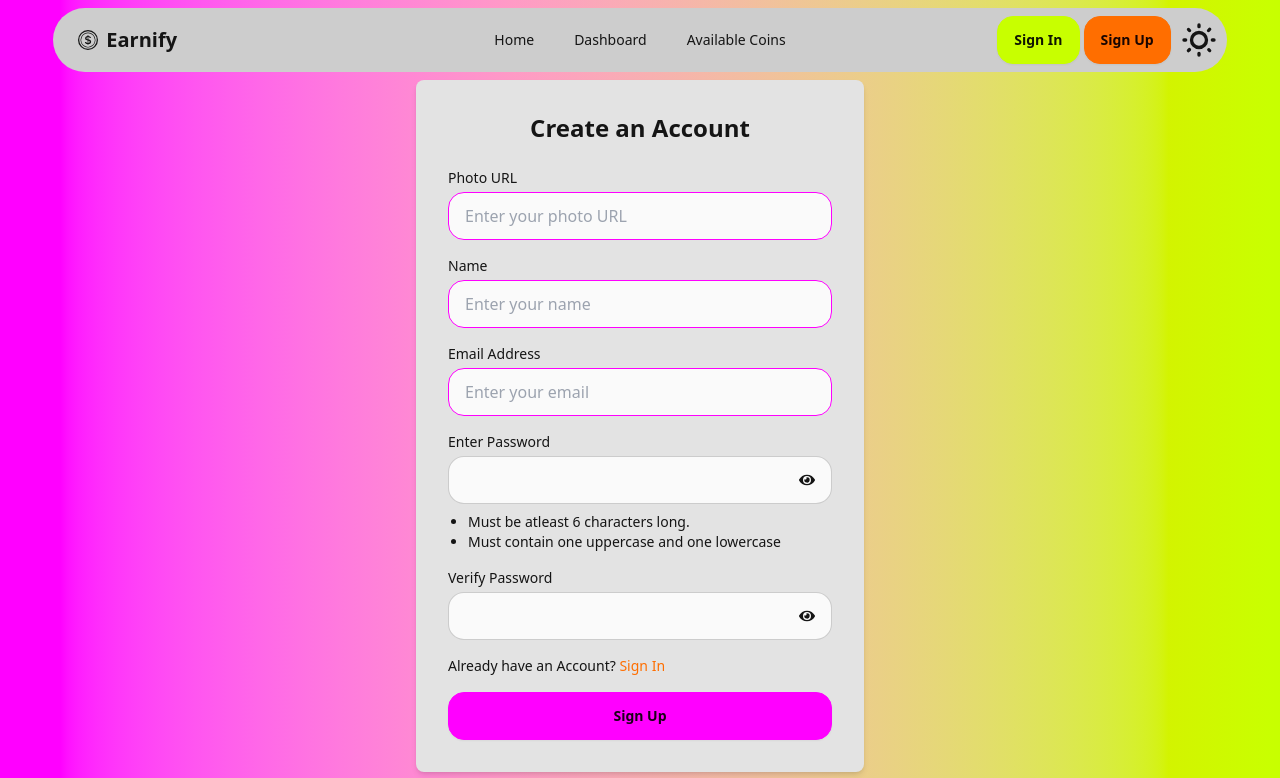
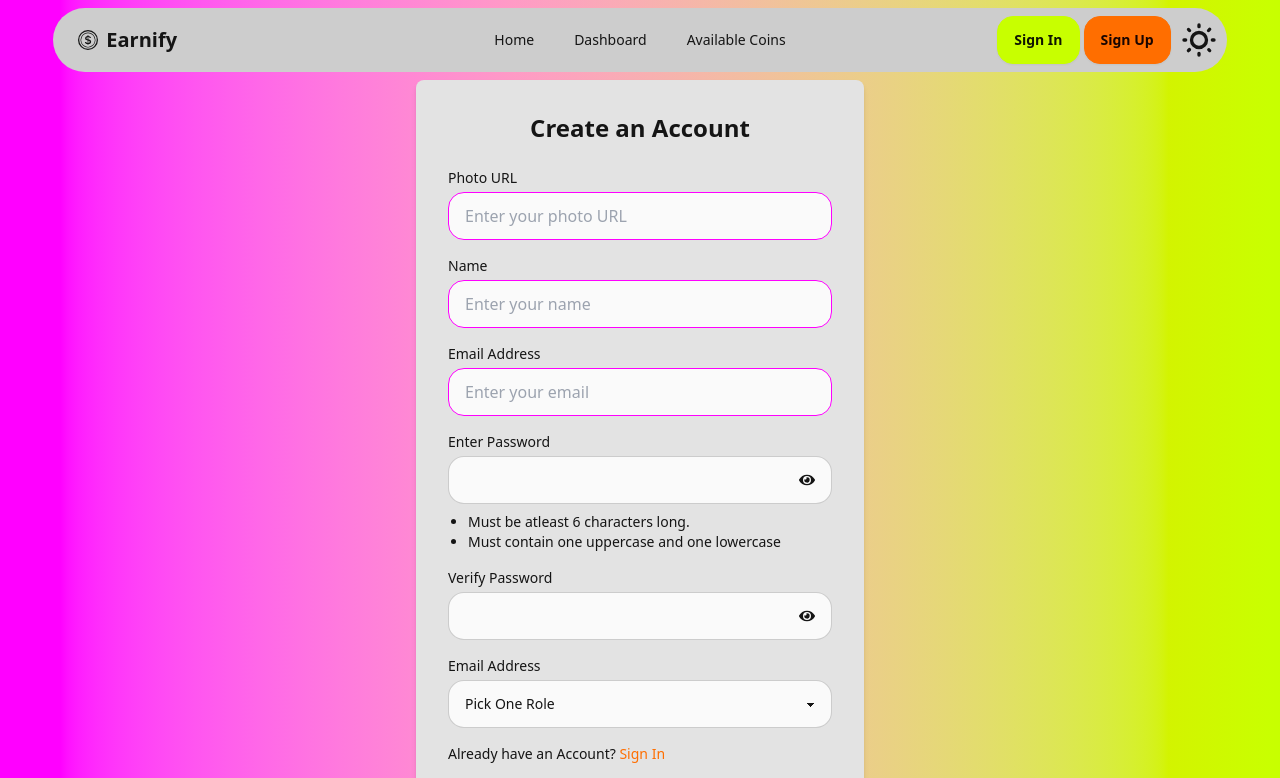
Before and after one commit to adnansyed101/earnify-client, a React (Vite) app: page /signup in a window 1280 px wide. Shown: the top 778 px of the page. Built offline with nearby package versions, Linux system fonts and the light colour scheme; no server answers.

Commit message:
Add select to sign up

```diff
--- a/src/pages/SignUp.jsx
+++ b/src/pages/SignUp.jsx
@@ -171,6 +171,19 @@ const SignUp = () => {
               )}
             </label>
           </div>
+          {/* Select Role */}
+          <div>
+            <label htmlFor="email" className="block text-sm font-medium  mb-1">
+              Email Address
+            </label>
+            <select defaultValue="" className="select select-bordered w-full" required>
+              <option disabled value="">
+                Pick One Role
+              </option>
+              <option value="buyer">Buyer</option>
+              <option value="worker">Worker</option>
+            </select>
+          </div>
 
           <p className="mt-2 text-sm">
             Already have an Account?{" "}
```
